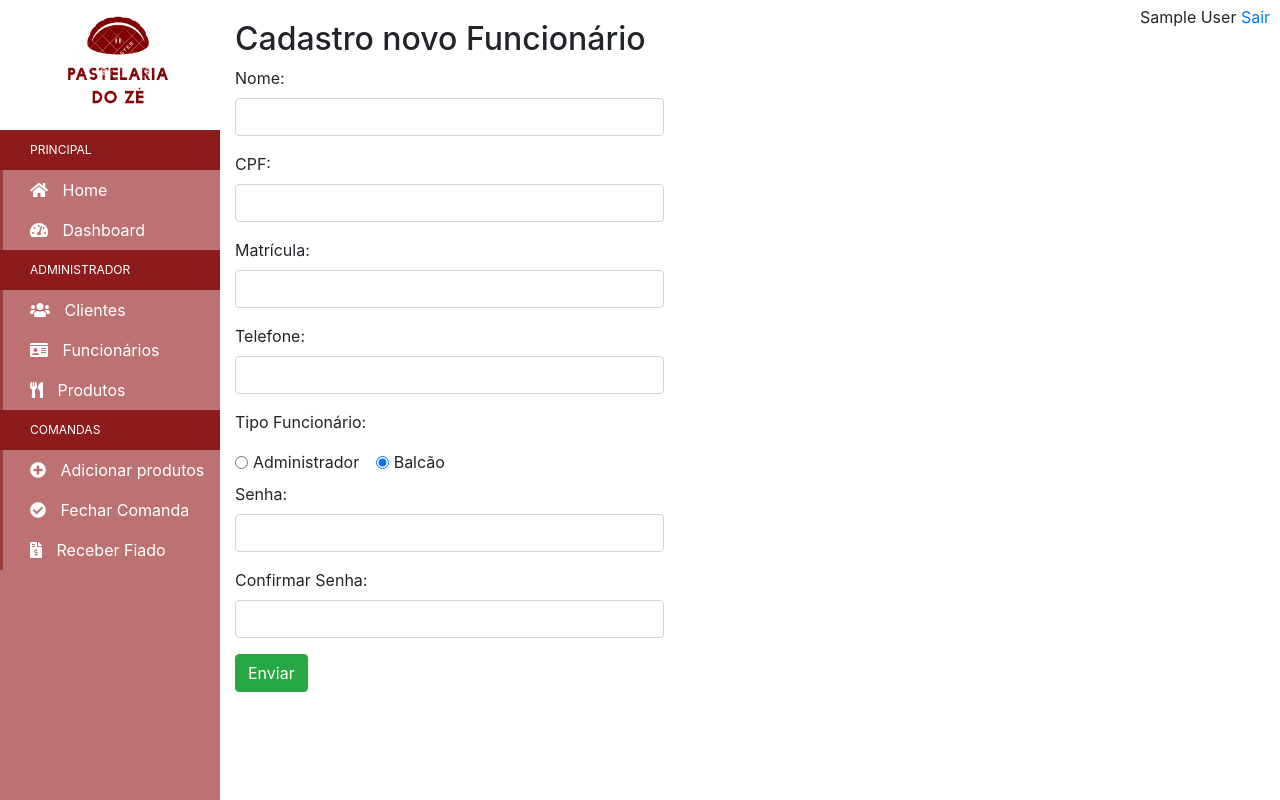
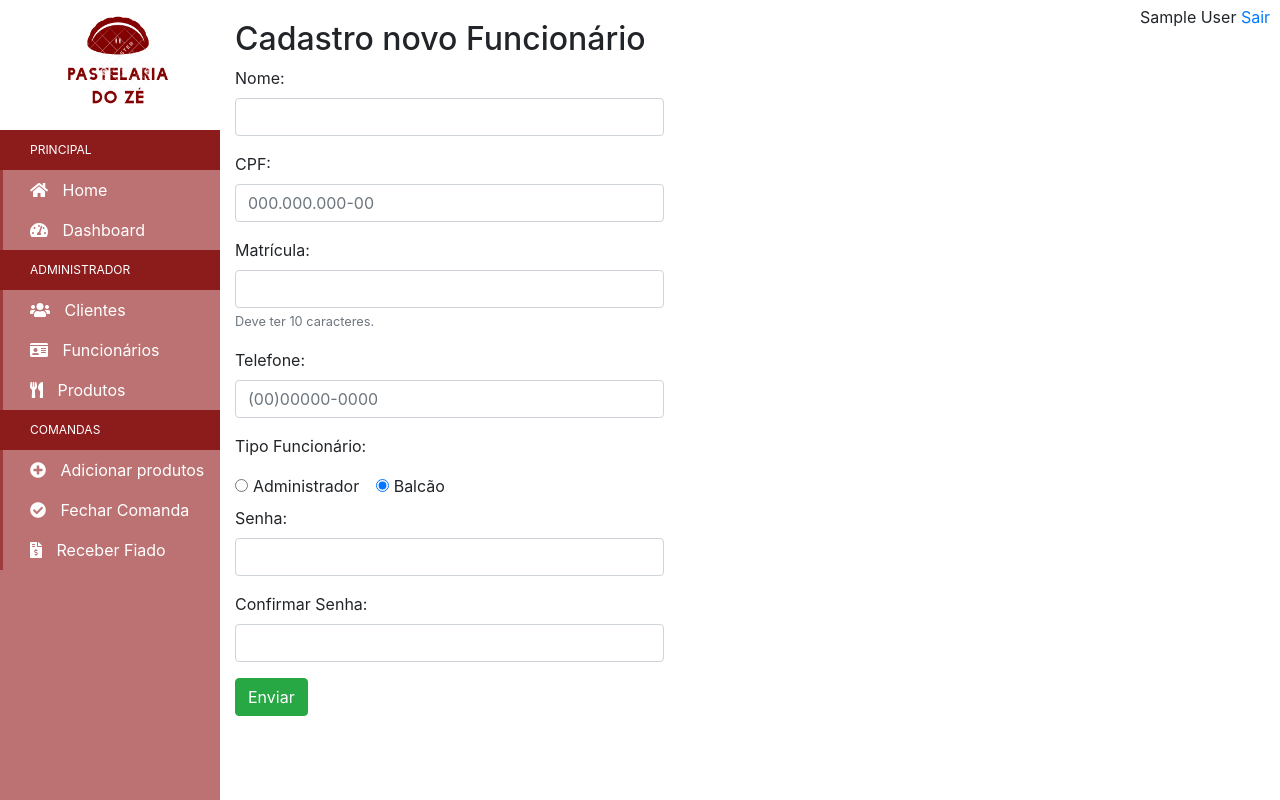
Before and after one commit to ProjetoIntegradorEquipe07/Integrador_Equipe07, a Flask app: page /funcionario/formFuncionario in a window 1280 px wide. Run offline with Flask 2, Linux system fonts and the light colour scheme; the visitor is signed in with stand-in values (Sample User, id 1); some libraries are stand-ins or nearby versions.

Commit message:
Mascaras inputs funcionario

```diff
--- a/mod_funcionario/templates/formFuncionario.html
+++ b/mod_funcionario/templates/formFuncionario.html
@@ -17,19 +17,20 @@
         </div>
         <div class="form-group">
             <label for="cpf">CPF:</label>
-            <input type="text" id="cpf" value="{{ funcionario.cpf }}" name="cpf" minlength="11" maxlength="11" class="form-control col-5" required>
+            <input type="text" placeholder="000.000.000-00" id="cpf" value="{{ funcionario.cpf }}" name="cpf" minlength="11" maxlength="11" class="form-control col-5" required>
             <div class="valid-feedback">CPF válido!</div>
             <div class="invalid-feedback">CPF já existe no banco de dados!</div>
         </div>
         <div class="form-group">
             <label for="matricula">Matrícula:</label>
             <input type="text" id="matricula" value="{{ funcionario.matricula }}" name="matricula" minlength="10" maxlength="10" class="form-control col-5" required>
+            <small id="emailHelp" class="form-text text-muted">Deve ter 10 caracteres.</small>
             <div class="valid-feedback">Matrícula válida!</div>
             <div class="invalid-feedback">Mátricula já existe!</div>
         </div>
         <div class="form-group">
             <label for="telefone">Telefone:</label>
-            <input type="text" id="telefone" value="{{ funcionario.telefone }}" name="telefone" minlength="11" maxlength="11" class="form-control col-5" required>
+            <input type="text" placeholder="(00)00000-0000" id="telefone" value="{{ funcionario.telefone }}" name="telefone" minlength="11" maxlength="11" class="form-control col-5" required>
         </div>
         <p>Tipo Funcionário: </p>
         {% if funcionario.grupo == 1: %}
@@ -84,9 +85,21 @@
     $SCRIPT_ROOT = {{ request.script_root|tojson|safe }};
 
 
+    function colocaMascaras(){
 
+        $('#cpf').mask('000.000.000-00');
+        $('#telefone').mask('(00)00000-0000');
+
+    }
+
+    function tiraMascaras(){
+
+        $('#cpf').unmask();
+        $('#telefone').unmask();
+    }
     $('#addFuncionario').submit(function(e){
 
+        tiraMascaras();
         e.preventDefault();
 
         let grupo = 2;
@@ -134,6 +147,7 @@
 
     $('#editFuncionario').submit(function(e){
 
+        tiraMascaras();
         e.preventDefault();
 
         let grupo = 2;
@@ -184,6 +198,7 @@
 
         validaSeInputExiste('#matricula','validaMatricula');
         validaSeInputExiste('#cpf','validaCPF');
+        colocaMascaras();
     })
 
 
```
